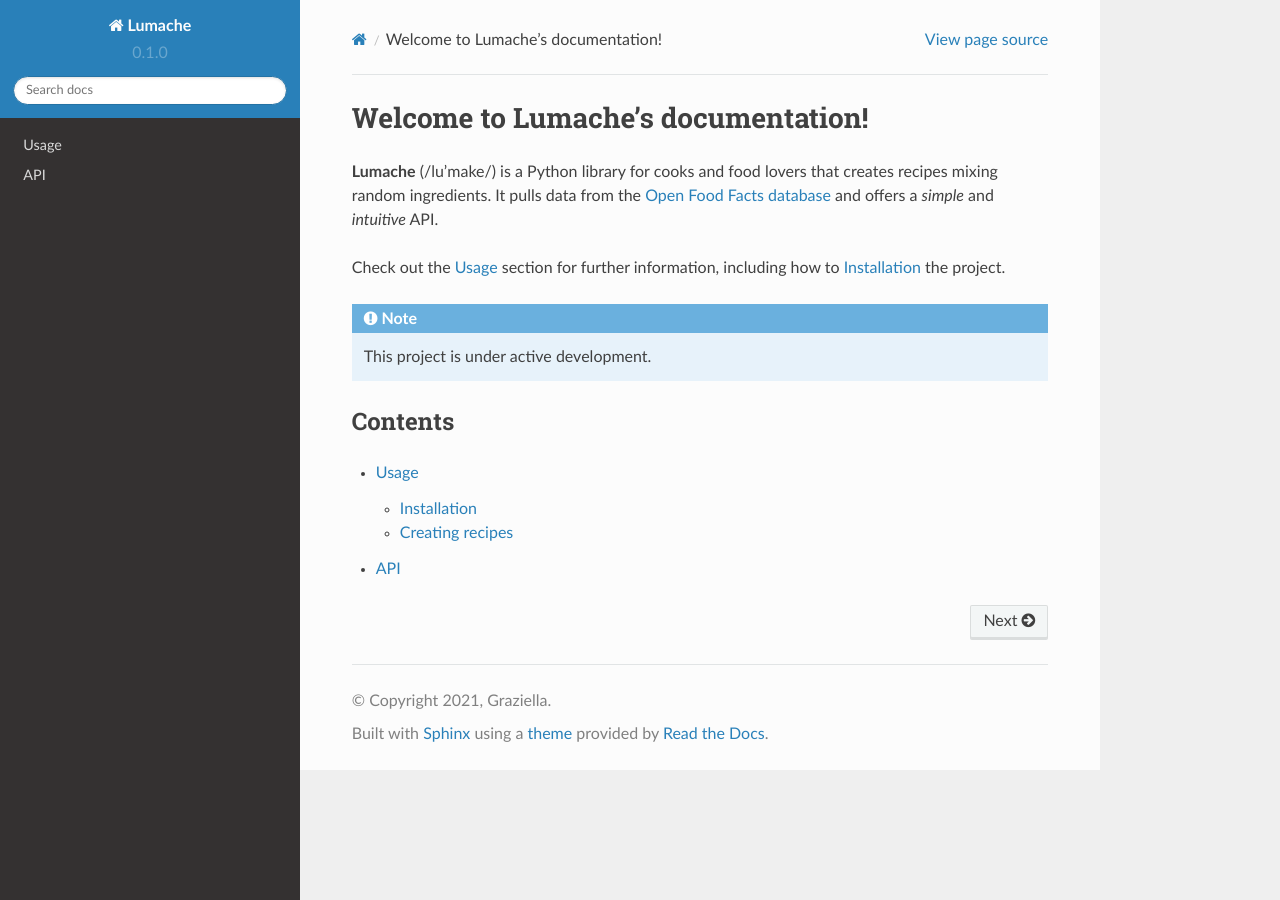
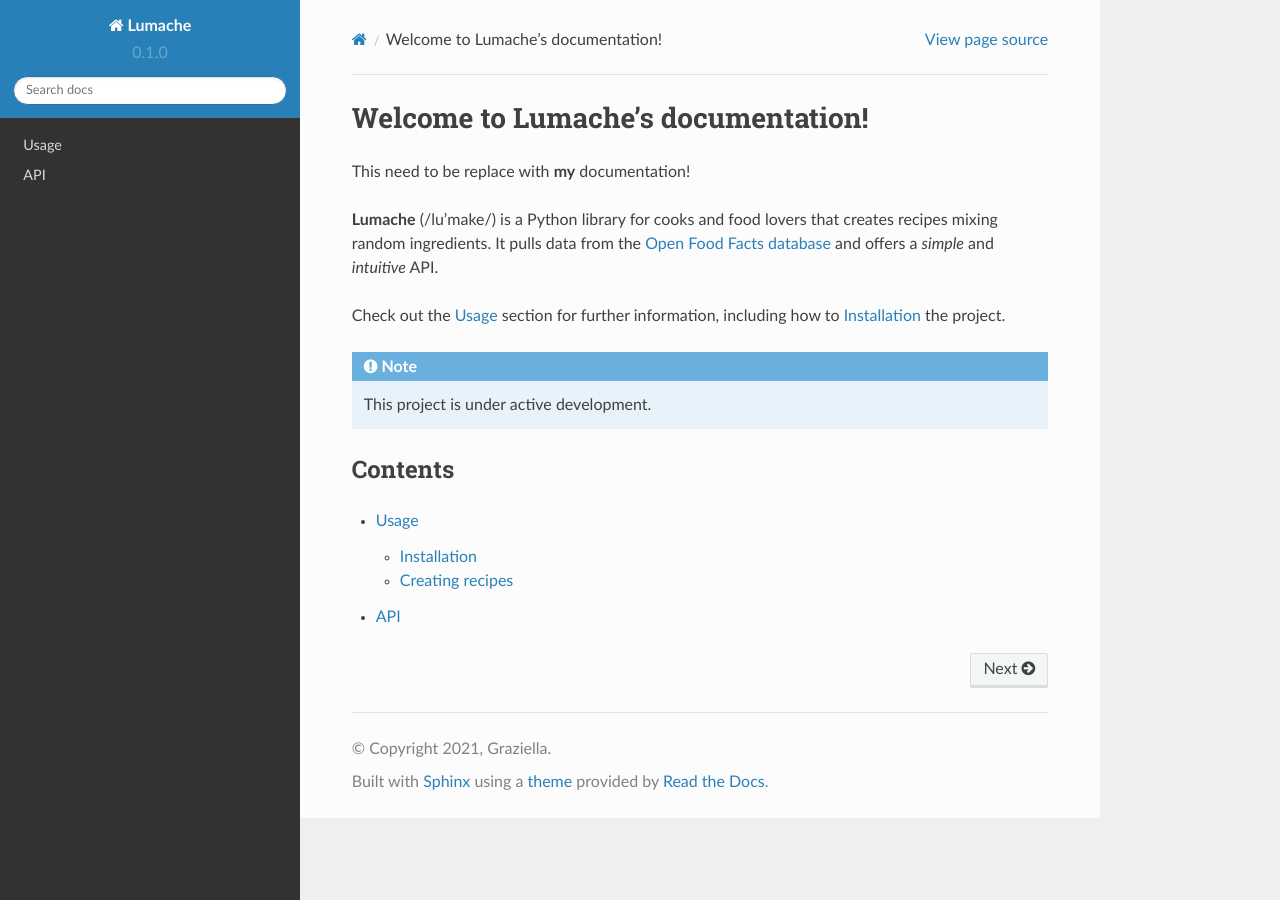
Before and after one commit to acraugh/display-docs, a Sphinx documentation site: the page built from docs/source/index.rst, in a window 1280 px wide. Built offline with Sphinx 7.4.7 and the Read the Docs theme 2.0.0, drawn with Linux system fonts in a browser that asks for light colours.

Commit message:
Update index.rst

```diff
--- a/docs/source/index.rst
+++ b/docs/source/index.rst
@@ -1,5 +1,7 @@
 Welcome to Lumache's documentation!
 ===================================
+
+This need to be replace with **my** documentation!
 
 **Lumache** (/lu'make/) is a Python library for cooks and food lovers
 that creates recipes mixing random ingredients.
```
